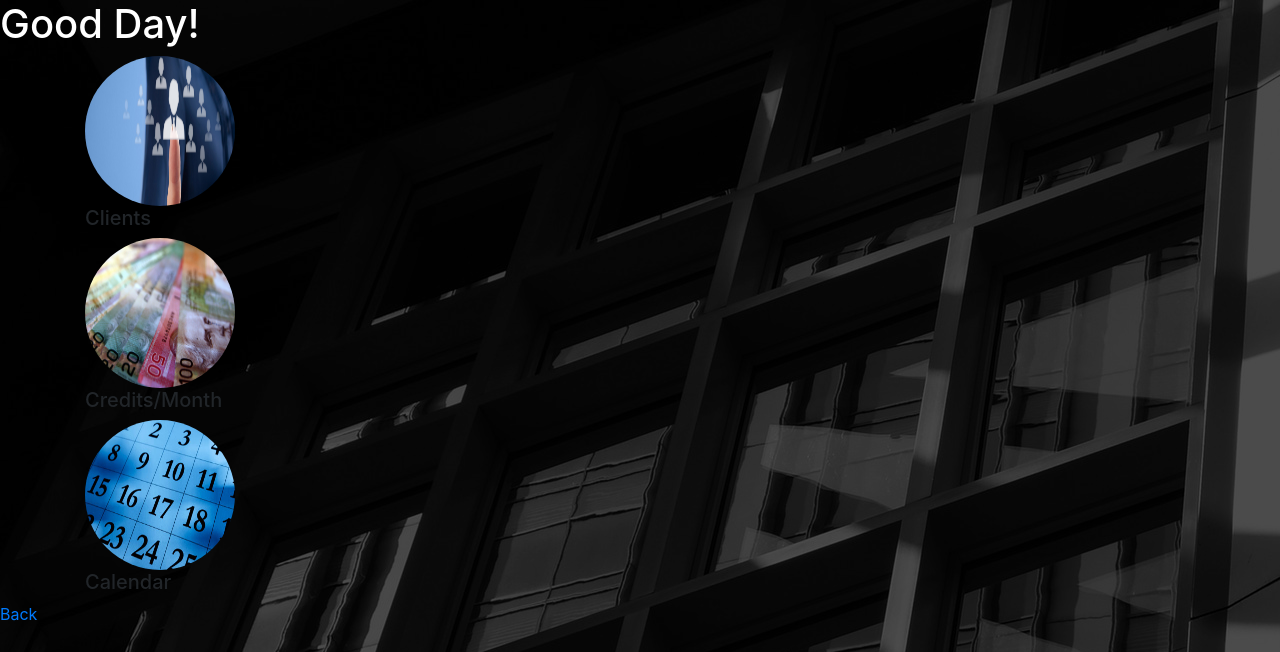
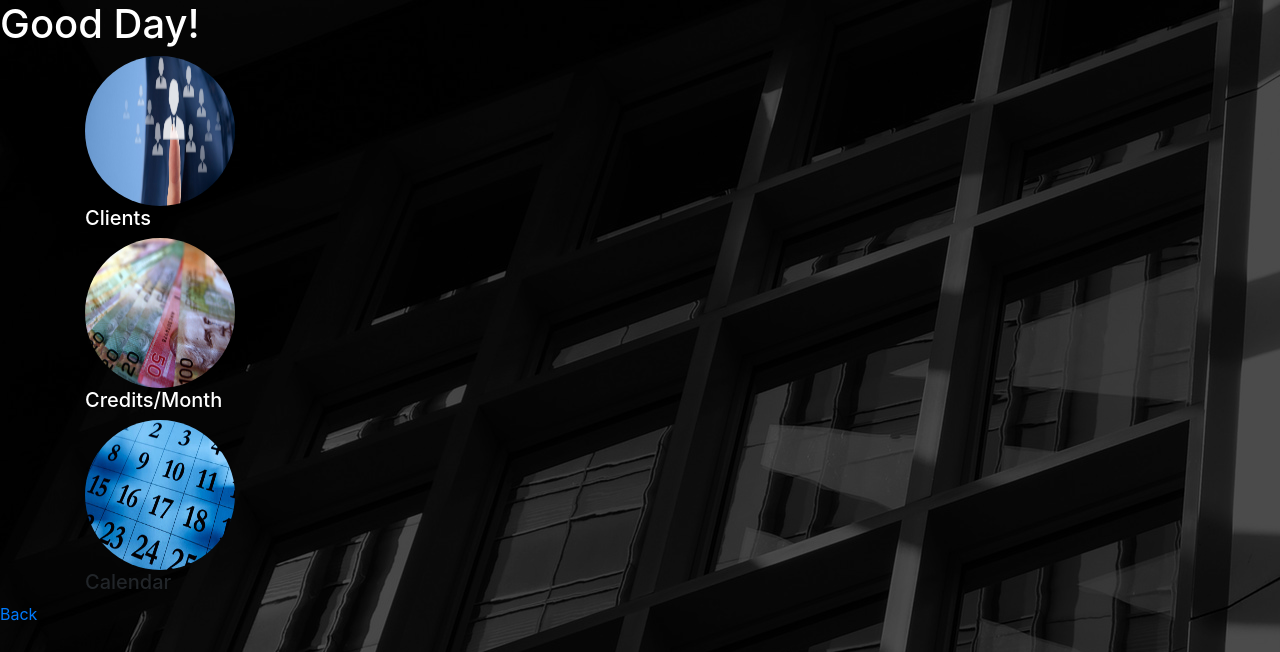
Before and after one commit to OnyxMemory/cohort1-cSpace, a Flask app: page /admin in a window 1280 px wide. Shown: the top 652 px of the page. Run offline with Flask 2, Linux system fonts and the light colour scheme; parts of the project's set-up code (start-up, migrations or seed data) failed here and were passed over; some libraries are stand-ins or nearby versions.

Commit message:
admin page update

```diff
--- a/src/templates/admin_working.html
+++ b/src/templates/admin_working.html
@@ -5,7 +5,7 @@
     <meta name="viewport" content="width=device-width, initial-scale=1.0">
     <meta http-equiv="X-UA-Compatible" content="ie=edge">
 
-    <link rel="stylesheet" href="resources/css/admin_working.css">
+    <link rel="stylesheet" href="static/css/admin_working.css">
     <link rel="stylesheet" href="https://stackpath.bootstrapcdn.com/bootstrap/4.1.3/css/bootstrap.min.css" integrity="sha384-MCw98/SFnGE8fJT3GXwEOngsV7Zt27NXFoaoApmYm81iuXoPkFOJwJ8ERdknLPMO" crossorigin="anonymous">
 
     <script src="https://code.jquery.com/jquery-3.3.1.slim.min.js" integrity="sha384-q8i/X+965DzO0rT7abK41JStQIAqVgRVzpbzo5smXKp4YfRvH+8abtTE1Pi6jizo" crossorigin="anonymous"></script>
@@ -18,15 +18,15 @@
     <h1>Good Day!</h1>
         <div class="container">
             <div class="images">
-                <div id="clients">
+                <div class="links" id="clients">
                     <a href="clients"><img src="static/img/clients1.jpg" alt="Clients" width="150" height="150"></a>
                     <h5>Clients</h5>
                 </div>
-                <div id="clients">
+                <div class="links" id="clients">
                     <a href="credits"><img src="static/img/20150729_CanadianMoney_Long.jpg" alt="Credits" width="150" height="150"></a>
                     <h5>Credits/Month</h5>
                 </div>
-                <div id="calendar">
+                <div id="links">
                     <a href="calendar"><img src="static/img/events-calendar.jpg" alt="Calendar" width="150" height="150"></a>
                     <h5>Calendar</h5>
                 </div>
--- a/src/templates/resources/css/admin_working.css
+++ b/src/templates/resources/css/admin_working.css
@@ -12,3 +12,7 @@ body h1 {
     vertical-align: middle;
     margin: auto;
 }
+
+.links h5 {
+    color: #fff;
+}
```
